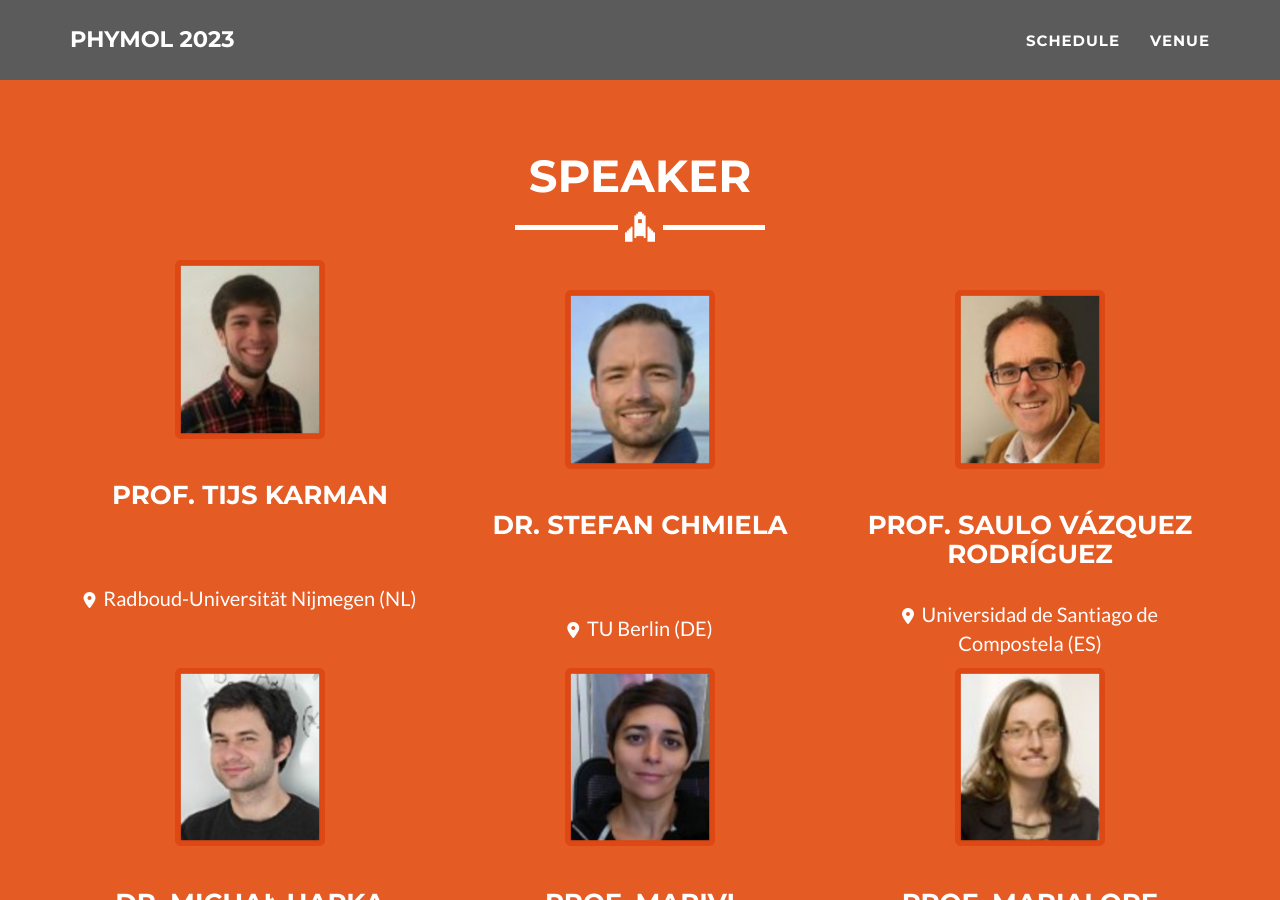
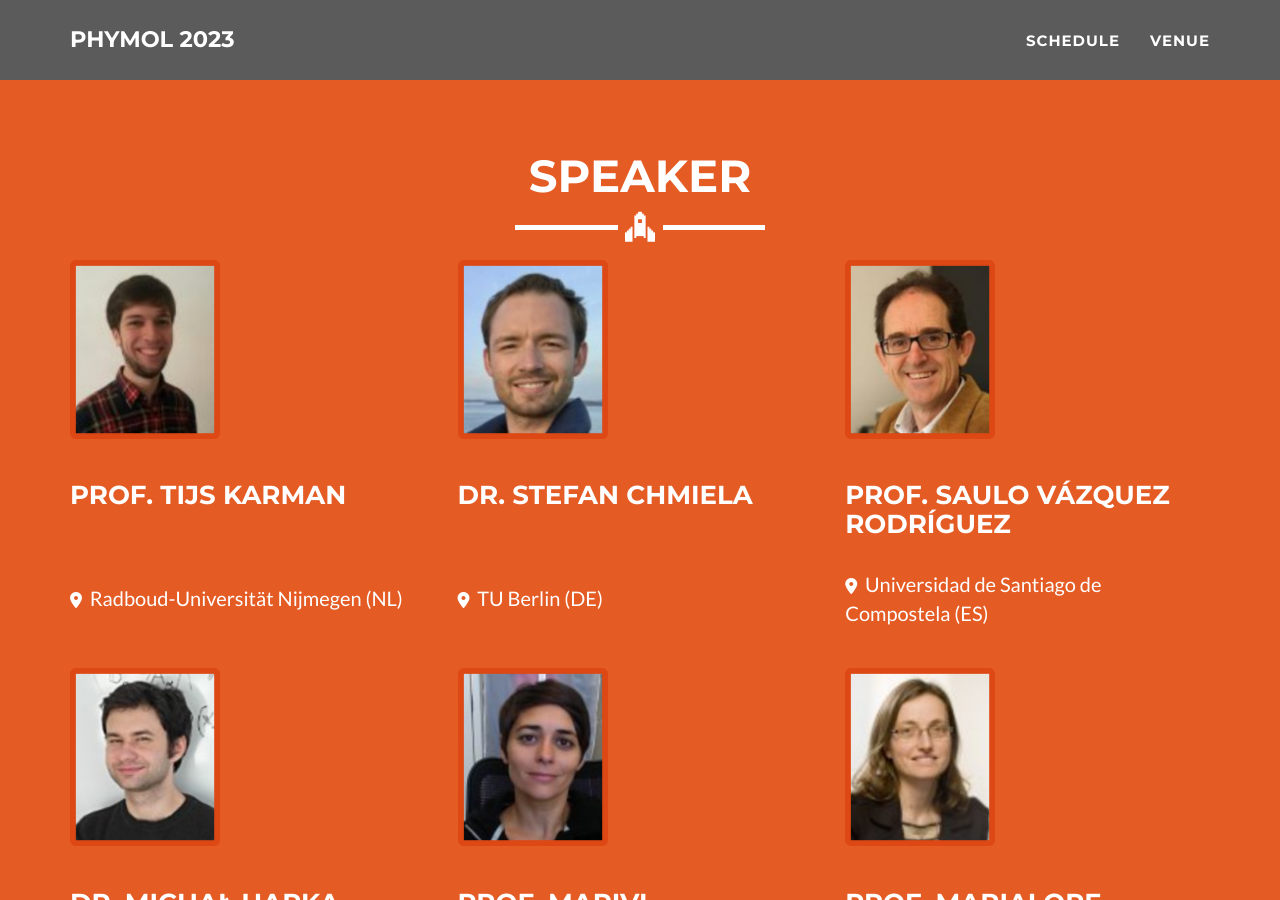
Before and after one commit to phymol/phymol.github.io, a Jekyll site: the page built from _posts/2020-08-04-day1.md, in a window 1280 px wide and 900 px high, scrolled down 1678 px. Built offline with Jekyll 4.4.1, drawn with Linux system fonts in a browser that asks for light colours.

Commit message:
Update speaker.html

```diff
--- a/_includes/speaker.html
+++ b/_includes/speaker.html
@@ -1,17 +1,16 @@
 <!-- Portfolio Grid Section -->
 <section class="success" id="portfolio">
-  <div class="container">
+  <div class="container portfolio-flex-grid">
     <div class="row">
       <div class="col-lg-12 text-center">
         <h2>Speaker</h2>
         <hr class="star-light">
       </div>
     </div>
-
-    <div class="row">
+    <div class="portfolio-flex-row">
     {% for ppl in site.categories.speaker %}
-      <div class="portfolio-item">
-          <div class="col-lg-4 text-center">
+      <div class="portfolio-flex-item portfolio-item">
+          <!-- <div class="col-lg-4 text-center"> -->
             <img width="150" src="https://raw.githubusercontent.com/phymol/phymol.github.io/main/img/speaker/{{ ppl.img }}" alt="{{ ppl.alt }}"/>
             <br><br>
             <h3>{{ ppl.name }}</h3>
@@ -20,7 +19,7 @@
               <br><br>
             {% endif %}
             <p><i class="fa-solid fa-location-dot" style="font-size:16px;color:#ffffff;"></i>&nbsp {{ ppl.location }}</p>
-          </div>
+          <!-- </div> -->
       </div>
     {% endfor %}
     </div>
```
